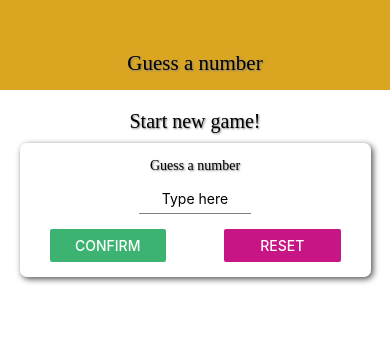
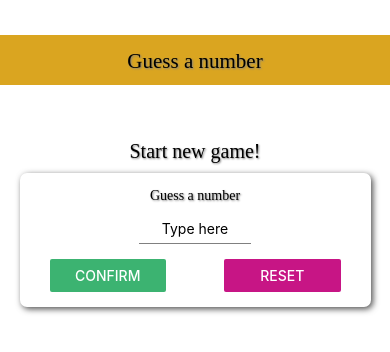
Before and after one commit to Dig1fy/Guess-The-Number, a React Native app in the folder Guess-The-Number-app/: screen / in a window 390 px wide. Shown: the top 352 px of the page. Built offline with nearby package versions, Linux system fonts and the light colour scheme.

Commit message:
Adjust header styling

```diff
--- a/Guess-The-Number-app/App.js
+++ b/Guess-The-Number-app/App.js
@@ -1,8 +1,5 @@
 import React, { useState } from 'react';
-import { StyleSheet, Text, View } from 'react-native';
-
-import * as Font from 'expo-font'
-import { AppLoading } from 'expo'
+import { SafeAreaView, StyleSheet } from 'react-native';
 
 import Header from './components/Header/Header';
 import StartGameScreen from './screens/StartGameScreen';
@@ -12,7 +9,6 @@ import GameOverScreen from './screens/GameOverScreen';
 export default function App() {
   const [userNumber, setUserNumber] = useState()
   const [numberOfTries, setNumberOfTries] = useState(0)
-  const [dataLoaded, setDataLoaded] = useState(false);
 
   const restartGameHandler = () => {
     setNumberOfTries(0);
@@ -39,16 +35,15 @@ export default function App() {
   }
 
   return (
-    <View style={styles.screen}>
+    <SafeAreaView style={styles.screen}>
       <Header title='Guess a number' />
       {currentScreen}
-    </View>
+    </SafeAreaView>
   );
 }
 
 const styles = StyleSheet.create({
   screen: {
     flex: 1,
-
   }
 });
--- a/Guess-The-Number-app/components/Header/Header.js
+++ b/Guess-The-Number-app/components/Header/Header.js
@@ -1,10 +1,10 @@
 import React from "react";
-import { View, StyleSheet, Platform } from 'react-native'
+import { View, StyleSheet, Dimensions } from 'react-native'
 import BodyText from "../Common/BodyText";
 
 const Header = (props) => {
     return (
-        <View style={styles.header}>
+        <View style={{ ...styles.header, ...props.style }}>
             <BodyText style={styles.headerTitle}>{props.title}</BodyText>
         </View>
     )
@@ -13,12 +13,12 @@ const Header = (props) => {
 const styles = StyleSheet.create({
     header: {
         width: '100%',
-        height: 90,
-        paddingTop: 36,
+        height: 50,
+        paddingTop: 2,
+        marginVertical: 35,
         backgroundColor: '#DAA520',
         alignItems: 'center',
         justifyContent: 'center',
-
     },
     headerTitle: {
         color: 'black',
```
